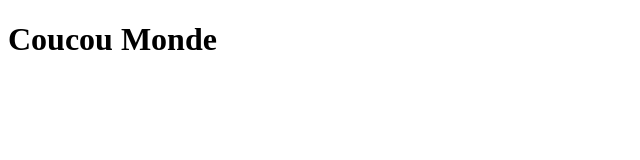
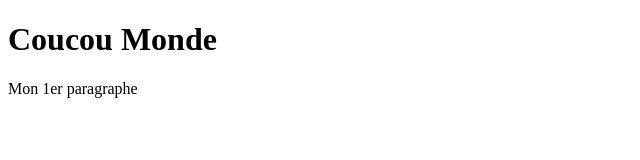
Before and after one commit to JustinRvt/revision-git-github, a plain HTML site: page index.html in a window 1280 px wide. Shown: the whole page, without its empty margins (0-640 px from the left). Drawn offline with Linux system fonts and the light colour scheme.

Commit message:
ajout 1er paragraphe

```diff
--- a/index.html
+++ b/index.html
@@ -8,5 +8,7 @@
 </head>
 <body>
     <h1>Coucou Monde</h1>
+    <p1>Mon 1er paragraphe
+    </p1>
 </body>
 </html>
```
